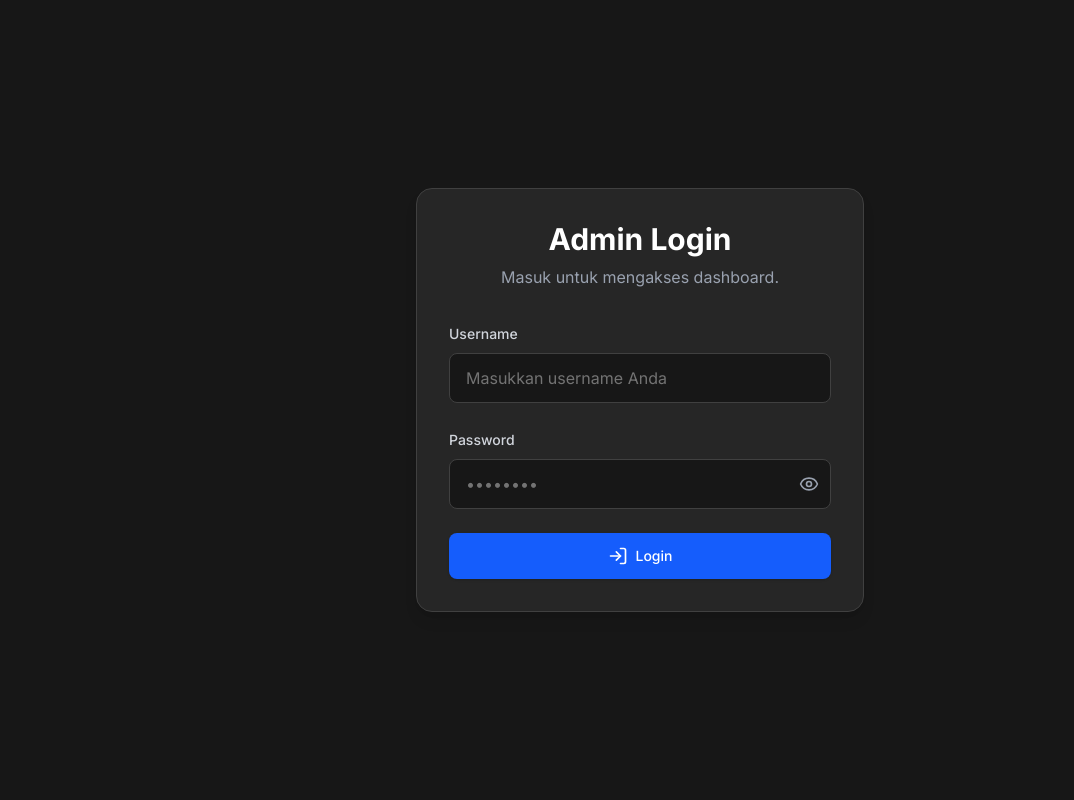
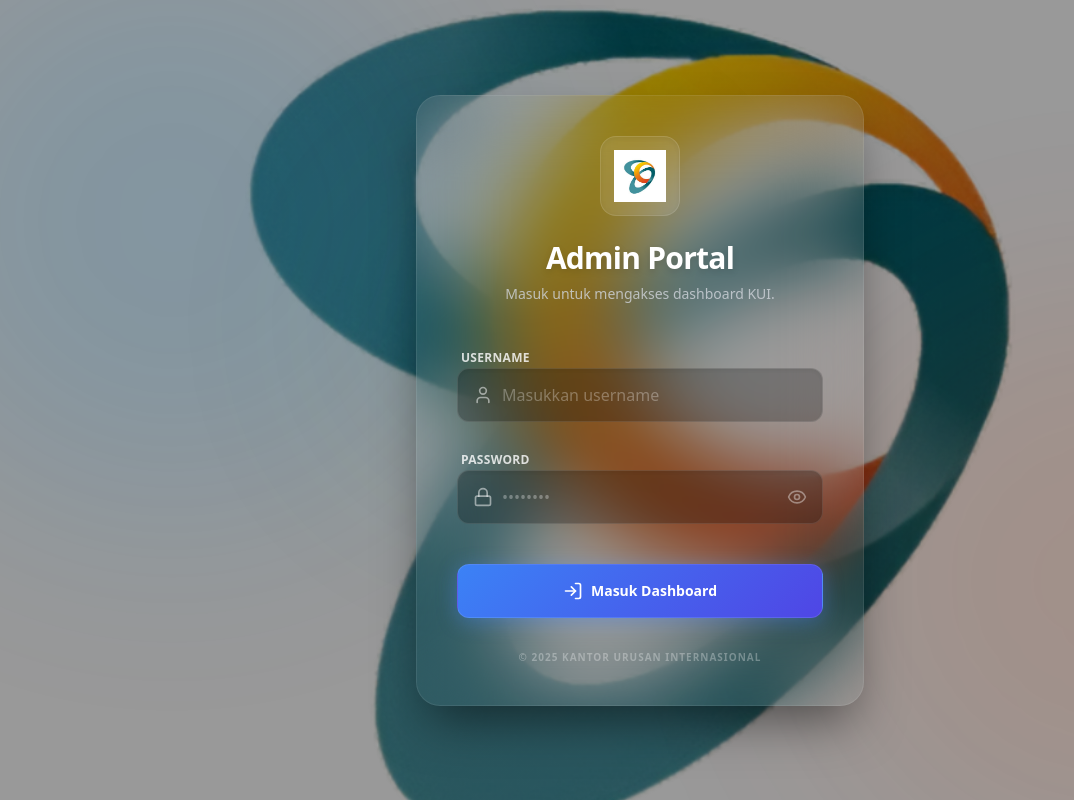
Before and after one commit to panjiis/KUIPIPP2025, a Next.js app in the folder front-end/: page /login in a window 1280 px wide. Shown: the whole page, without its empty margins (0-1074 px from the left). Built offline with nearby package versions, Linux system fonts and the light colour scheme.

Commit message:
update tampilan bagian login admin

```diff
--- a/front-end/src/app/LandingPage/page.tsx
+++ b/front-end/src/app/LandingPage/page.tsx
@@ -1,15 +1,11 @@
 'use client';
-
-// import { useRouter } from 'next/navigation';
 import Chatbot from '../chatbot/chatbot';
 
 export default function Home() {
-  // const router = useRouter();
 
   return (
     <main className="max-w-screen flex items-center justify-center bg-background text-foreground p-2">
       <div className="w-full max-w-8xl">
-        {/* max-w-6xl = 1152px di layar besar, tetap responsive */}
         <Chatbot />
       </div>
     </main>
--- a/front-end/src/app/login/page.tsx
+++ b/front-end/src/app/login/page.tsx
@@ -1,6 +1,8 @@
 'use client';
-import { useState } from 'react';
-import { LogIn, Loader2, Eye, EyeOff } from 'lucide-react'; // <--- Import Icon Baru
+
+import React, { useState } from 'react';
+import Image from 'next/image';
+import { LogIn, Loader2, Eye, EyeOff, User, Lock } from 'lucide-react';
 
 // --- INTERFACE ---
 interface LoginSuccessResponse {
@@ -19,7 +21,7 @@ export default function LoginPage() {
   const [username, setUsername] = useState('');
   const [password, setPassword] = useState('');
 
-  // STATE BARU: Untuk toggle visibilitas password
+  // State visibilitas password
   const [showPassword, setShowPassword] = useState(false);
 
   const [error, setError] = useState<string | null>(null);
@@ -41,10 +43,12 @@ export default function LoginPage() {
       const data: LoginResponse = await res.json();
 
       if (!res.ok) {
-        throw new Error((data as LoginErrorResponse).message || 'Gagal untuk login.');
+        throw new Error(
+          (data as LoginErrorResponse).message || 'Gagal untuk login.'
+        );
       }
 
-      // Simpan role ke localStorage agar menu Admin muncul
+      // Simpan role ke localStorage
       const successData = data as LoginSuccessResponse;
       if (successData.role) {
         localStorage.setItem('role', successData.role);
@@ -63,84 +67,178 @@ export default function LoginPage() {
   };
 
   return (
-    <div className="flex items-center justify-center min-h-screen bg-neutral-900 text-gray-200">
-      <div className="w-full max-w-md p-8 space-y-8 bg-neutral-800 rounded-2xl shadow-lg border border-neutral-700">
-        <div className="text-center">
-          <h1 className="text-3xl font-bold text-white">Admin Login</h1>
-          <p className="mt-2 text-gray-400">Masuk untuk mengakses dashboard.</p>
+    <section className='min-h-screen flex items-center justify-center p-4 sm:p-6 font-sans relative overflow-hidden '>
+      {/* --- CSS HACK UNTUK MENGATASI WARNA AUTOFILL BROWSER --- */}
+      <style jsx global>{`
+        /* Mengubah warna teks autofill menjadi putih */
+        input:-webkit-autofill,
+        input:-webkit-autofill:hover,
+        input:-webkit-autofill:focus,
+        input:-webkit-autofill:active {
+          -webkit-text-fill-color: white !important;
+          /* Transisi background sangat lama agar warna asli browser tidak muncul */
+          transition: background-color 5000s ease-in-out 0s;
+          /* Fallback shadow untuk menutup background putih default jika transisi gagal di beberapa browser */
+          -webkit-box-shadow: 0 0 0px 1000px rgba(0, 0, 0, 0.2) inset !important;
+          background-color: rgba(0, 0, 0, 0.2) !important;
+        }
+      `}</style>
+
+      {/* BACKGROUND DECORATION (Blurry Blobs) */}
+      {/* Blob Biru Kiri Atas */}
+      <div
+        className='absolute top-[-10%] left-[-10%] w-[600px] h-[600px] bg-sky-600/30 rounded-full blur-[120px] opacity-40 pointer-events-none animate-pulse'
+        style={{ animationDuration: '8s' }}
+      />
+      {/* Blob Orange/Merah Kanan Bawah */}
+      <div
+        className='absolute bottom-[-10%] right-[-10%] w-[600px] h-[600px] bg-orange-600/20 rounded-full blur-[120px] opacity-40 pointer-events-none animate-pulse'
+        style={{ animationDuration: '10s' }}
+      />
+      {/* Blob Teal Tengah (Opsional untuk variasi) */}
+      <div className='absolute top-[40%] left-[40%] w-[400px] h-[400px] bg-teal-600/20 rounded-full blur-[100px] opacity-30 pointer-events-none transform -translate-x-1/2 -translate-y-1/2' />
+
+      {/* GLASS CARD CONTAINER */}
+      <div
+        className='w-full max-w-md p-8 sm:p-10 rounded-3xl border flex flex-col items-center relative z-10 backdrop-blur-2xl shadow-2xl'
+        style={{
+          background: 'rgba(255, 255, 255, 0.03)', // Sangat transparan
+          borderColor: 'rgba(255, 255, 255, 0.08)', // Border halus
+          boxShadow: '0 25px 50px -12px rgba(0, 0, 0, 0.5)', // Shadow dalam
+        }}
+      >
+        {/* LOGO AREA */}
+        <div className='mb-6 relative group'>
+          <div className='absolute inset-0 bg-white/20 rounded-2xl blur-lg opacity-0 group-hover:opacity-50 transition-opacity duration-500'></div>
+          <div className='relative w-20 h-20 rounded-2xl flex items-center justify-center overflow-hidden bg-white/10 border border-white/10 backdrop-blur-md shadow-inner'>
+            <Image
+              src='/Logo1.jpg'
+              alt='Admin Logo'
+              width={60}
+              height={60}
+              className='object-contain p-1'
+            />
+          </div>
         </div>
 
-        <form className="space-y-6" onSubmit={handleLogin}>
-          <div>
-            <label htmlFor="username" className="text-sm font-medium text-gray-300">
+        {/* HEADER TEXT */}
+        <div className='text-center mb-10'>
+          <h1 className='text-3xl font-bold tracking-tight text-white mb-2 drop-shadow-md'>
+            Admin Portal
+          </h1>
+          <p className='text-sm text-gray-300 font-medium opacity-80'>
+            Masuk untuk mengakses dashboard KUI.
+          </p>
+        </div>
+
+        {/* FORM */}
+        <form className='w-full space-y-6' onSubmit={handleLogin}>
+          {/* USERNAME INPUT */}
+          <div className='space-y-2'>
+            <label
+              htmlFor='username'
+              className='text-xs font-semibold text-white/80 ml-1 tracking-wide uppercase'
+            >
               Username
             </label>
+            <div className='relative group'>
+              <div className='absolute inset-y-0 left-0 pl-4 flex items-center pointer-events-none text-white/50 group-focus-within:text-blue-400 transition-colors'>
+                <User className='w-5 h-5' />
+              </div>
               <input
-              id="username"
-              name="username"
-              type="text"
+                id='username'
+                name='username'
+                type='text'
                 required
                 value={username}
                 onChange={(e) => setUsername(e.target.value)}
-              className="mt-2 block w-full px-4 py-3 bg-neutral-900 border border-neutral-700 rounded-lg text-white focus:ring-blue-500 focus:border-blue-500 placeholder-neutral-500"
-              placeholder="Masukkan username Anda"
+                className='block w-full pl-11 pr-4 py-3.5 rounded-xl text-white placeholder-white/30 focus:outline-none focus:ring-2 focus:ring-blue-500/50 focus:border-transparent transition-all shadow-inner'
+                placeholder='Masukkan username'
+                style={{
+                  backgroundColor: 'rgba(0, 0, 0, 0.25)', // Latar belakang input gelap transparan
+                  border: '1px solid rgba(255, 255, 255, 0.1)',
+                }}
               />
             </div>
+          </div>
 
-          <div>
-            <label htmlFor="password" className="text-sm font-medium text-gray-300">
+          {/* PASSWORD INPUT */}
+          <div className='space-y-2'>
+            <label
+              htmlFor='password'
+              className='text-xs font-semibold text-white/80 ml-1 tracking-wide uppercase'
+            >
               Password
             </label>
-
-            {/* WRAPPER RELATIVE UNTUK POSISI ICON */}
-            <div className="relative mt-2">
+            <div className='relative group'>
+              <div className='absolute inset-y-0 left-0 pl-4 flex items-center pointer-events-none text-white/50 group-focus-within:text-blue-400 transition-colors'>
+                <Lock className='w-5 h-5' />
+              </div>
               <input
-                id="password"
-                name="password"
-                // UBAH TYPE BERDASARKAN STATE
-                type={showPassword ? "text" : "password"}
+                id='password'
+                name='password'
+                type={showPassword ? 'text' : 'password'}
                 required
                 value={password}
                 onChange={(e) => setPassword(e.target.value)}
-                // Tambahkan pr-10 (padding right) agar teks tidak tertutup icon
-                className="block w-full pl-4 pr-12 py-3 bg-neutral-900 border border-neutral-700 rounded-lg text-white focus:ring-blue-500 focus:border-blue-500 placeholder-neutral-500"
-                placeholder="••••••••"
+                className='block w-full pl-11 pr-12 py-3.5 rounded-xl text-white placeholder-white/30 focus:outline-none focus:ring-2 focus:ring-blue-500/50 focus:border-transparent transition-all shadow-inner'
+                placeholder='••••••••'
+                style={{
+                  backgroundColor: 'rgba(0, 0, 0, 0.25)', // Sama dengan username
+                  border: '1px solid rgba(255, 255, 255, 0.1)',
+                }}
               />
-
-              {/* TOMBOL TOGGLE PASSWORD */}
               <button
-                type="button" // PENTING: type button agar tidak submit form
+                type='button'
                 onClick={() => setShowPassword(!showPassword)}
-                className="absolute inset-y-0 right-0 flex items-center pr-3 text-gray-400 hover:text-white transition-colors"
-                title={showPassword ? "Sembunyikan password" : "Lihat password"}
+                className='absolute inset-y-0 right-0 flex items-center pr-4 text-white/40 hover:text-white transition-colors'
+                title={showPassword ? 'Sembunyikan password' : 'Lihat password'}
               >
                 {showPassword ? (
-                  <EyeOff className="w-5 h-5" />
+                  <EyeOff className='w-5 h-5' />
                 ) : (
-                  <Eye className="w-5 h-5" />
+                  <Eye className='w-5 h-5' />
                 )}
               </button>
             </div>
           </div>
 
+          {/* ERROR MESSAGE */}
           {error && (
-            <div className="text-center text-red-400 text-sm bg-red-900/20 p-2 rounded-lg border border-red-900/50">
-              <p>{error}</p>
+            <div className='p-3 rounded-lg bg-red-500/20 border border-red-500/30 flex items-center justify-center animate-in fade-in slide-in-from-top-2'>
+              <span className='text-red-200 text-sm font-medium'>{error}</span>
             </div>
           )}
 
-          <div>
+          {/* SUBMIT BUTTON */}
+          <div className='pt-4'>
             <button
-              type="submit"
+              type='submit'
               disabled={loading}
-              className="w-full flex justify-center items-center gap-2 py-3 px-4 border border-transparent rounded-lg shadow-sm text-sm font-medium text-white bg-blue-600 hover:bg-blue-700 focus:outline-none focus:ring-2 focus:ring-offset-2 focus:ring-blue-500 disabled:bg-neutral-600 disabled:cursor-not-allowed transition-all"
+              className='w-full flex justify-center items-center gap-2 py-4 rounded-xl shadow-lg text-sm font-bold text-white transition-all transform hover:scale-[1.02] active:scale-[0.98] disabled:opacity-70 disabled:cursor-not-allowed disabled:hover:scale-100'
+              style={{
+                background: 'linear-gradient(135deg, #3b82f6 0%, #4f46e5 100%)', // Gradient Blue to Indigo yang lebih vibrant
+                boxShadow: '0 4px 20px rgba(59, 130, 246, 0.4)',
+                border: '1px solid rgba(255,255,255,0.1)',
+              }}
             >
-              {loading ? <Loader2 className="w-5 h-5 animate-spin" /> : <LogIn className="w-5 h-5" />}
-              <span>{loading ? 'Memproses...' : 'Login'}</span>
+              {loading ? (
+                <Loader2 className='w-5 h-5 animate-spin' />
+              ) : (
+                <LogIn className='w-5 h-5' />
+              )}
+              <span>{loading ? 'Memproses...' : 'Masuk Dashboard'}</span>
             </button>
           </div>
         </form>
+
+        {/* FOOTER TEXT */}
+        <div className='mt-8 text-center'>
+          <p className='text-[10px] uppercase tracking-widest text-white/30 font-semibold'>
+            © {new Date().getFullYear()} Kantor Urusan Internasional
+          </p>
         </div>
       </div>
+    </section>
   );
 }
--- a/front-end/src/app/page.tsx
+++ b/front-end/src/app/page.tsx
@@ -1,8 +1,7 @@
 // pages/index.tsx
 
 import React from 'react';
-import LandingPage from "@/app/LandingPage/page";
-
+import LandingPage from '@/app/LandingPage/page';
 
 const Home: React.FC = () => {
   return <LandingPage />;
```
Lines whose indentation alone changed are shown as unchanged.
